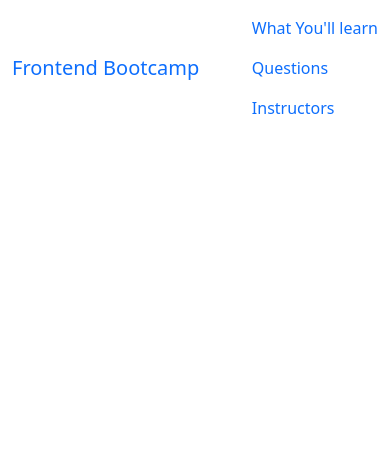
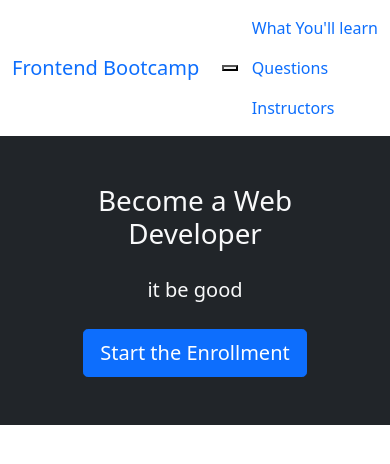
Before and after one commit to NicholasOsborne731/M02TutorialOsborne, a plain HTML site: page index.html in a window 390 px wide. Drawn offline with nearby package versions, Linux system fonts and the light colour scheme.

Commit message:
Followed more of the tutorial

```diff
--- a/index.html
+++ b/index.html
@@ -12,11 +12,22 @@
 </head>
 
 <body>
+  <!--Navbar-->
  <nav class = navbar navbar-expand-lg.bg-dark navbar-dark">
    <div class = "container">
   <a href = "" class = "navbar-brand">Frontend Bootcamp</a>
-     <div class = "collaspe navbar-collaspe"></div>
-     <ul class = "navbar-nav">
+
+     <button
+       class= "navabar-toggler"
+       type = "button"
+       data-bs-toggle = "collaspe"
+       data-bs-target = "#navbar"
+       >
+        <span class = "navbar-toggle-icon"></span>
+       </button>
+
+     <div class = "collaspe navbar-collaspe" id = "navmenu"></div>
+     <ul class = "navbar-nav ms auto">
        <li class= "navbar-item">
         <a href="#learn" class ="nav-link">What You'll learn</a>
       <li class= "navbar-item">
@@ -28,7 +39,28 @@
      </ul>
   </div>
  </nav>
+<!--Showcase-->
+<section class = "bg-dark text-light p-5 text-center text-sm-start">
+  <div class = "container">
+    <div class = "d-sm-flex align-items-center-justify-content-between">
+      <div>
+        <h1>
+          Become a <span class = "text warning"> Web Developer</span>
+        </h1>
+        <p class = "lead margin my-4">
+          it be good
+        </p>
+        <button class = "btn btn-primary btn-lg">Start the Enrollment</button>
+      <div>
+        <img class = "img-fluid w-50 d-none d-sm-block"
+          src = "img/showcase.svg"
+          alt = ""
+          >
+      </div>
 
+      </div>
+    </div>
+</section>
   <script src="https://cdnjs.cloudflare.com/ajax/libs/emmet/2.3.6/emmet.cjs.js"></script>
 <script src="https://cdn.jsdelivr.net/npm/bootstrap@5.0.2/dist/js/bootstrap.bundle.min.js" integrity="sha384-MrcW6ZMFYlzcLA8Nl+NtUVF0sA7MsXsP1UyJoMp4YLEuNSfAP+JcXn/tWtIaxVXM" crossorigin="anonymous"></script>
 </body>
```
